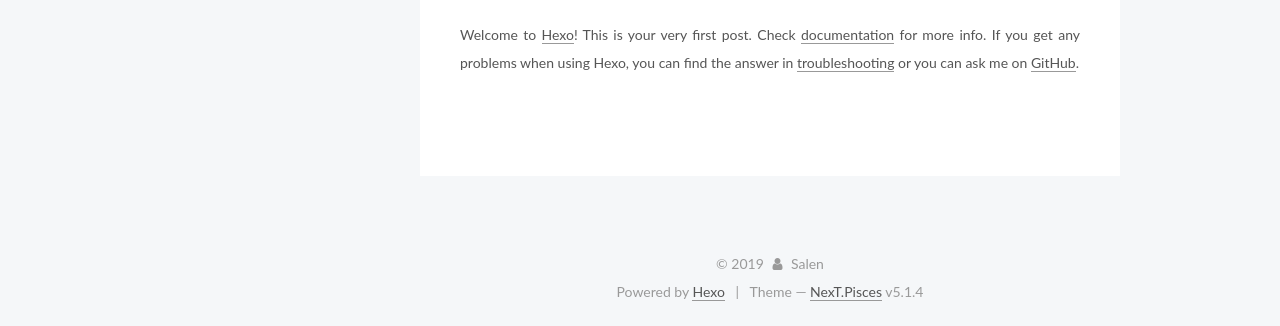
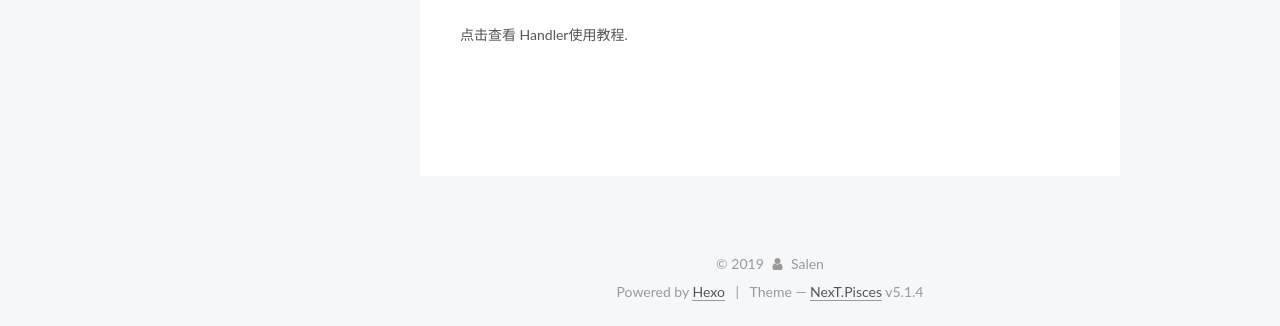
Before and after one commit to xyhrun/xyhrun.github.io, a plain HTML site: page index.html in a window 1280 px wide. Shown: the part 527-853 px from the top of the page. Drawn offline with Linux system fonts and the light colour scheme.

Commit message:
fix home

```diff
--- a/index.html
+++ b/index.html
@@ -190,7 +190,7 @@
                                         </div>
                                     </header>
                                     <div class="post-body" itemprop="articleBody">
-                                        <p>Welcome to <a href="https://hexo.io/" target="_blank" rel="noopener">Hexo</a>! This is your very first post. Check <a href="https://hexo.io/docs/" target="_blank" rel="noopener">documentation</a> for more info. If you get any problems when using Hexo, you can find the answer in <a href="https://hexo.io/docs/troubleshooting.html" target="_blank" rel="noopener">troubleshooting</a> or you can ask me on <a href="https://github.com/hexojs/hexo/issues" target="_blank" rel="noopener">GitHub</a>.</p>
+                                        <p>点击查看 Handler使用教程.</p>
                                     </div>
                                     <footer class="post-footer">
                                         <div class="post-eof"></div>
```
Also changed, not shown: 1 other file.
